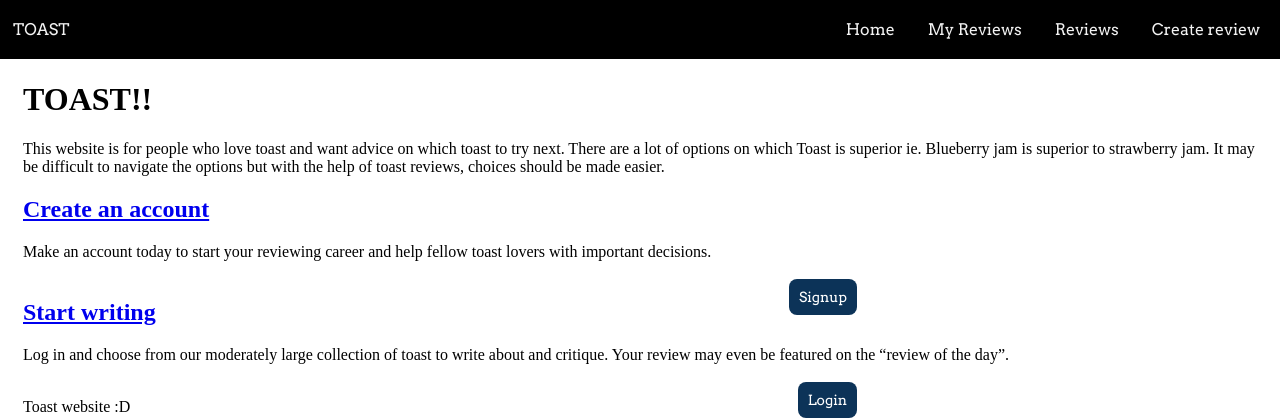
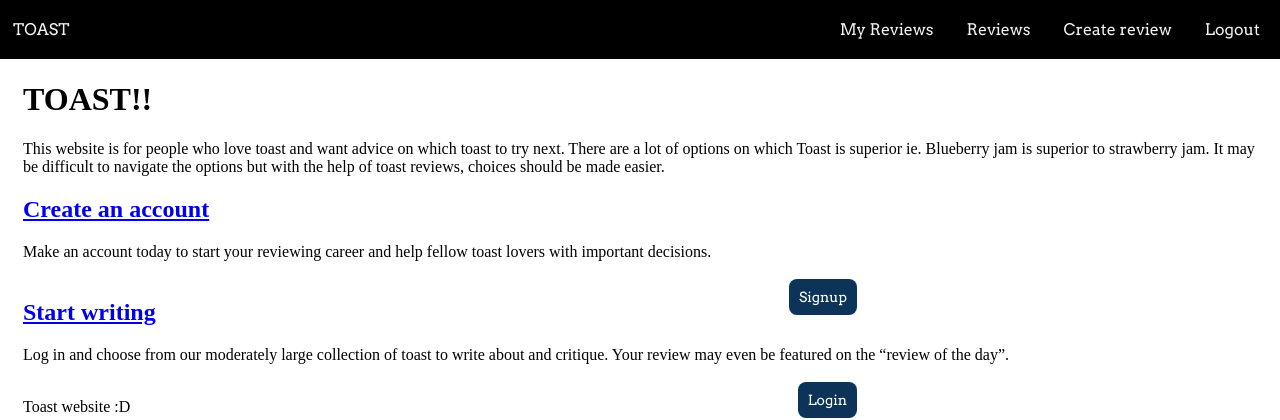
Before and after one commit to fujessica/Toast-website, a Flask app: page / in a window 1280 px wide. Shown: the top 420 px of the page. Run offline with Flask 3, Linux system fonts and the light colour scheme; a user stored in the database is signed in.

Commit message:
added changing navbar, approval system and fixed up signup and login

```diff
--- a/routes.py
+++ b/routes.py
@@ -50,19 +50,19 @@ def signup():
         return render_template('signup.html')
     elif request.method == 'POST':
         username = request.form['username']
-        session["username"] = request.form['username']
         password = request.form['password']
-        if 20 > len(password) > 8 and 20 > len(username) > 8:
+        if 20 >= len(password) >= 8 and 20 >= len(username) >= 8 and has_numbers(password) == True:
             query = "SELECT username FROM users WHERE username = ?"
             result = sql_queries(query, 0, (username,))
             if result is not None:
                 flash('username is taken')
                 return redirect(url_for('signup'))
             else:
+                session['username'] = username
                 password = hash_password(password)
                 query = "INSERT INTO users(username, password) VALUES(?, ?)"
                 sql_queries(query, 2, (username, password))
-                return redirect(url_for('user_reviews'))
+                return redirect(url_for('my_reviews'))
         elif len(username) < 8 or len(username) > 20:
             flash('username invalid')
             return redirect(url_for('signup'))
@@ -73,7 +73,6 @@ def signup():
             flash('what the sigma')
             return redirect(url_for('signup'))
 
-
 @app.route('/login', methods=['POST', 'GET'])
 def login():
     if request.method == 'GET':
@@ -83,13 +82,15 @@ def login():
         password = request.form['password']
         hashed_password = hash_password(password)
         query = "SELECT password FROM users WHERE username = ?"
-        key = sql_queries(query, 0, (username,))
-        if key is None:
+        key = sql_queries(query, 0, (username,))[0]
+        if hashed_password == key:
+            session["username"] = username
+            return redirect(url_for('my_reviews'))
+        elif key is None:
             flash('user error')
             return redirect(url_for('login'))
-        elif key[0] == hashed_password:
-            session['username'] = username
-            return redirect(url_for('user_reviews'))
+        elif hashed_password == key:
+            session["username"] = username
         else:
             flash('incorrect password')
             return redirect(url_for('login'))
@@ -97,23 +98,23 @@ def login():
 
 @app.route('/reviews')
 def show_all_reviews():
-    query = "SELECT description, review, username FROM Reviews JOIN Toast ON reviews.toast_id = toast.id JOIN Users ON reviews.user_id = users.id"
-    reviews = sql_queries(query, 1)
+    query = "SELECT description, review, username FROM Reviews as r JOIN Toast as t ON r.toast_id = t.id JOIN Users as u ON r.user_id = u.id and approval = 1"
+    reviews = reversed(sql_queries(query, 1))
     return render_template("reviews.html", reviews=reviews)
 
 
 @app.route('/my_reviews')
-def user_reviews():
+def my_reviews():
     if 'username' not in session or session['username'] is None:
         return redirect(url_for('signup'))
     else:
-        query = "SELECT t.description, r.review, t.id FROM reviews AS r JOIN Users as u ON r.user_id = u.id join Toast AS t ON t.id = r.toast_id WHERE username = ?"
+        query = "SELECT t.description, r.review FROM reviews AS r JOIN Users as u ON r.user_id = u.id join Toast AS t ON t.id = r.toast_id WHERE username = ?"
         username = session["username"]
-        reviews = sql_queries(query, 1, (username, ))
+        reviews = reversed(sql_queries(query, 1, (username, )))
         return render_template('my_reviews.html', reviews=reviews, username=username)
 
 
-@app.route('/create_review', methods=['GET', 'POST'])
+@app.route('/create_reviews', methods=['GET', 'POST'])
 def create_review():
     username = session['username']
     if 'username' not in session or session['username'] is None:
@@ -125,15 +126,16 @@ def create_review():
     elif request.method == 'POST':
         toast_id = request.form['toast_id']
         toast_review = request.form['review']
-        if len(toast_review) < 0:
+        if len(toast_review) == 0:
             flash('review can not be blank')
             return redirect(url_for('create_review'))
         else:
             user_id_query = "SELECT id FROM users WHERE username = ?"
             user_id = sql_queries(user_id_query, 0, (username, ))[0]
-            query = "INSERT INTO reviews(user_id, review, toast_id) VALUES(?, ?, ?)"
-            sql_queries(query, 2, (user_id, toast_review, toast_id))
-            return redirect(url_for('user_reviews'))
+            query = "INSERT INTO reviews(user_id, review, toast_id, approval) VALUES(?, ?, ?, ?)"
+            sql_queries(query, 2, (user_id, toast_review, toast_id, 0))
+            flash('your review is being reviewed(haha)')
+            return redirect(url_for('my_reviews'))
 
 
 @app.route('/delete_reviews', methods=['GET', 'POST'])
@@ -158,7 +160,7 @@ def delete_review():
                 toast_id = request.form['toast_id']
                 query = "DELETE FROM Reviews WHERE toast_id = ? and user_id =  ?"
                 sql_queries(query, 2, (toast_id, user_id))
-                return redirect(url_for('user_reviews'))
+                return redirect(url_for('my_reviews'))
             else:
                 flash('user authentification failed')
                 return redirect(url_for('delete_review'))
@@ -168,8 +170,8 @@ def delete_review():
 def update_reviews():
     if request.method == 'GET':
         username = session['username']
-        query = "SELECT t.id, description, review FROM reviews as r join users as u on r.user_id = u.id join Toast as t on r.toast_id = t.id WHERE u.username = '{}'".format(username)
-        toasts = sql_queries(query, 1)
+        query = "SELECT t.id, description, review FROM reviews as r join users as u on r.user_id = u.id join Toast as t on r.toast_id = t.id WHERE u.username = ?"
+        toasts = sql_queries(query, 1, (username, ))
         return render_template('update_reviews.html', toasts=toasts)
     elif request.method == 'POST':
         if len(request.form['review']) >= 800:
@@ -180,12 +182,11 @@ def update_reviews():
             username = session['username']
             toast_id = request.form['toast_id']
             review = request.form['review']
-            query = '''SELECT id FROM users WHERE username = "{}"'''.format(username)
-            user_id = sql_queries(query, 0)[0]
-            query = '''UPDATE Reviews SET review = "{}" WHERE toast_id = '{}' and user_id = "{}"'''.format(
-                review, toast_id, user_id)
-            sql_queries(query, 2)
-            return redirect(url_for('user_reviews'))
+            query = "SELECT id FROM users WHERE username = ?"
+            user_id = sql_queries(query, 0, (username,))[0]
+            query = "UPDATE Reviews SET review = ?, approval = 0 WHERE toast_id = ? and user_id = ?"
+            sql_queries(query, 2, (review, toast_id, user_id))
+            return redirect(url_for('my_reviews'))
 
 
 @app.route('/logout')
--- a/static/style.css
+++ b/static/style.css
@@ -63,7 +63,7 @@ div {
     color: black;
 }
 
-#home_toast {
+#nav_toast {
     float: left;
     display: block;
     color: #f2f2f2;
--- a/templates/create_reviews.html
+++ b/templates/create_reviews.html
@@ -8,7 +8,7 @@
             {% for toast in toasts %}<option value="{{ toast[0] }}" SELECTED>{{ toast[1] }}</option>{% endfor %}
         </select>
         <br>
-        <textarea placeholder="write review" name="review" maxlength="800"></textarea>
+        <textarea placeholder="write review" name="review" maxlength="800" cols="15" wrap="hard"></textarea>
         <br>
         <input type="submit" value="submit">
         <br>
--- a/templates/layout.html
+++ b/templates/layout.html
@@ -14,21 +14,30 @@
                 {% block h1 %}{% endblock %}
             </h1>
         </header>
+
         <navbar>
             <div>
-                <a href="/" id="home_toast">TOAST</a>
-                <a href="/create_review" class="object">Create review</a>
+                <a href="/" id="nav_toast">TOAST</a>
+                <a href="/create_reviews" class="object">Create review</a>
                 <a href="/reviews" class="object">Reviews</a>
                 <a href="/my_reviews" class="object">My Reviews</a>
                 <a href="/" class="object">Home</a>
             </div>
         </navbar>
 
+    {% if session['username'] %}
+        <navbar>
+            <div>
+                <a href="/" id="nav_toast">TOAST</a>
+                <a href="/logout" class="object">Logout</a>
+                <a href="/create_reviews" class="object">Create review</a>
+                <a href="/reviews" class="object">Reviews</a>
+                <a href="/my_reviews" class="object">My Reviews</a>
+            </div>
+        </navbar>
+    {% endif %}
+
         <main>
-            {% block main %}
-            {% endblock %}
-        </main>
-
             {% with messages = get_flashed_messages() %}
             {% if messages%}
             <ul class="flashes">
@@ -38,6 +47,9 @@
             </ul>
             {%endif%}
             {%endwith%}
+            {% block main %}
+            {% endblock %}
+        </main>
 
         <p>
             {% block option %}
```
Also changed, not shown: templates/testflash.html (added, +10 -0 lines), toast.db. Lines whose indentation alone changed are shown as unchanged.
